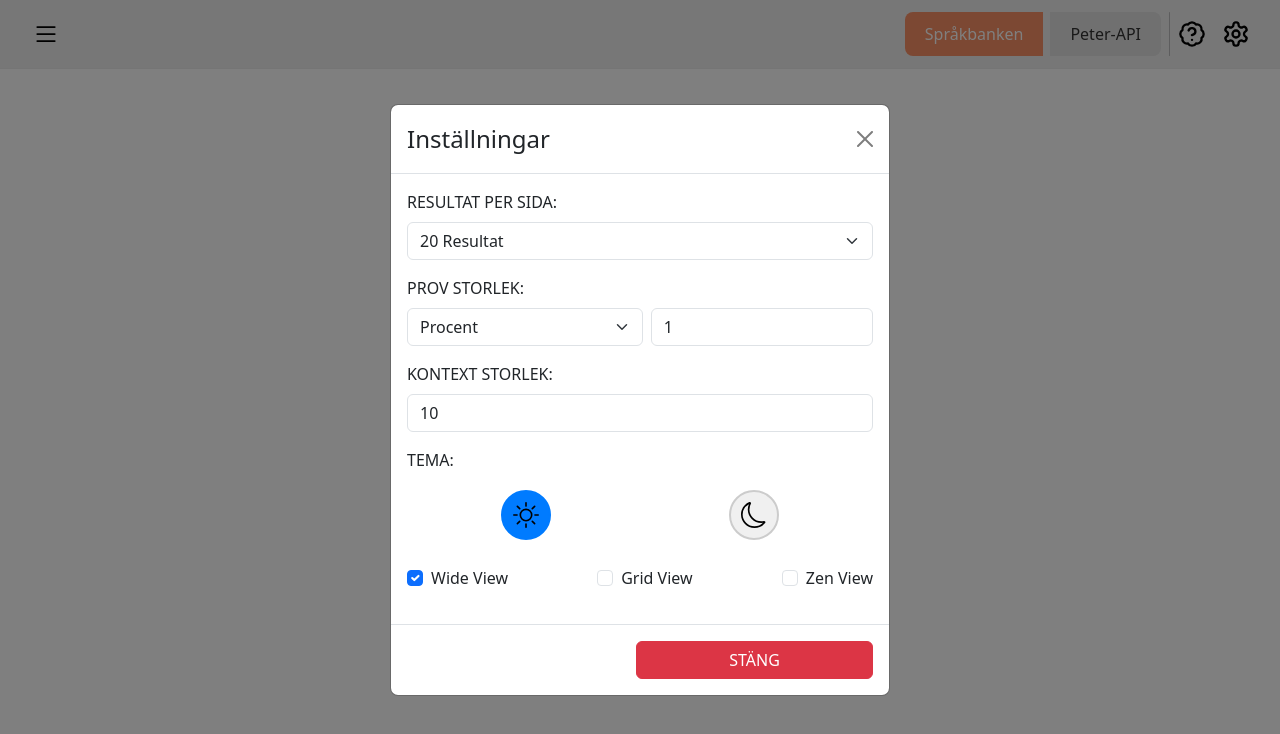
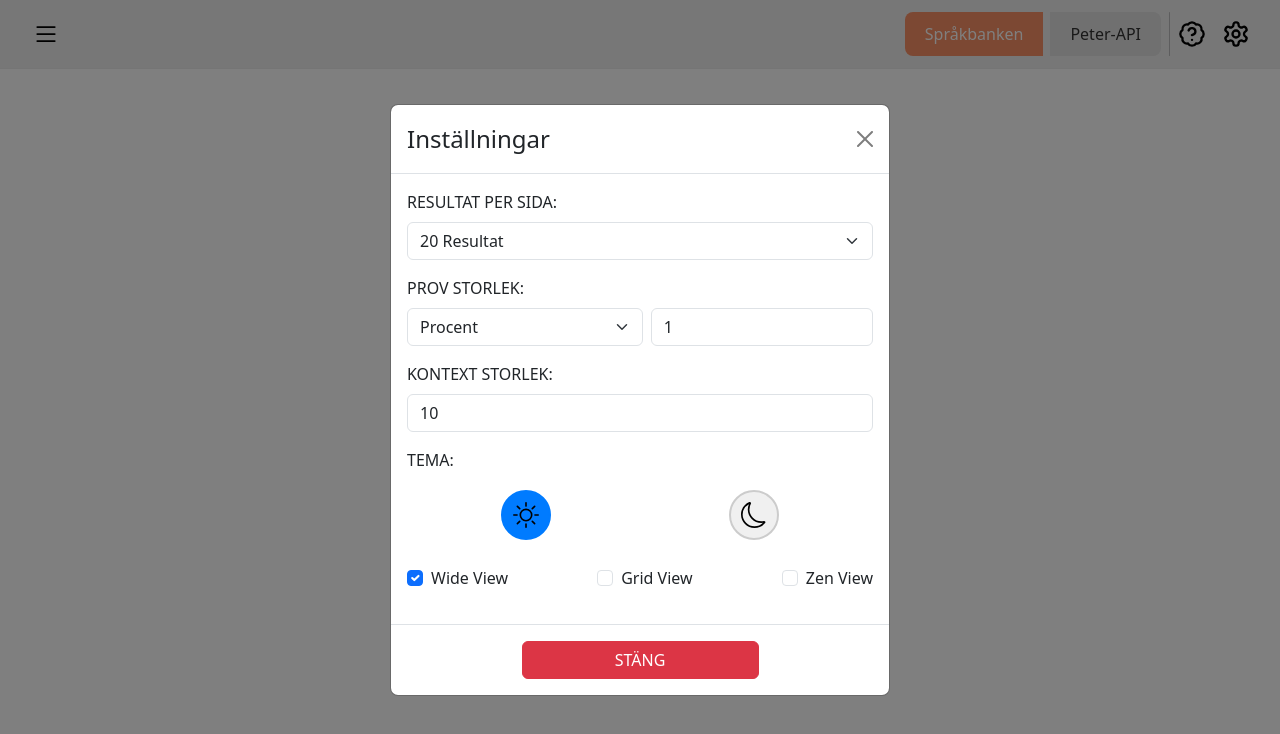
Before and after one commit to spraakbanken/korp-light, a React (Vite) app in the folder frontend/: page / in a window 1280 px wide. Both pictures are taken after a click on the button 1236 px from the left and 34 px from the top of the page. Shown: the top 734 px of the page. Built offline with nearby package versions, Linux system fonts and the light colour scheme.

Commit message:
Fix placement for close-button in settings

```diff
--- a/frontend/src/components/SettingsCard/SettingsCard.css
+++ b/frontend/src/components/SettingsCard/SettingsCard.css
@@ -56,6 +56,16 @@
     background-color: #007bff;
 }
 
+.settingsFooter{
+    display: flex;
+    justify-content: center;
+    align-items: center;
+}
+
+.settingsCloseButton {
+    width: 100%;
+}
+
 .light-mode-button {
     color: #f39c12;
 }
--- a/frontend/src/components/SettingsCard/SettingsCard.jsx
+++ b/frontend/src/components/SettingsCard/SettingsCard.jsx
@@ -134,8 +134,8 @@ export default function SettingsCard(props) {
                 </Modal.Body>
 
                 {/* Close button */}
-                <Modal.Footer onClick={props.onHide}>
-                        <Button variant="danger" className="w-50">STÄNG</Button>
+                <Modal.Footer className="settingsFooter" onClick={props.onHide}>
+                        <Button variant="danger" className="w-50 settingsCloseButton">STÄNG</Button>
                 </Modal.Footer>
             </Modal>
     );
```
